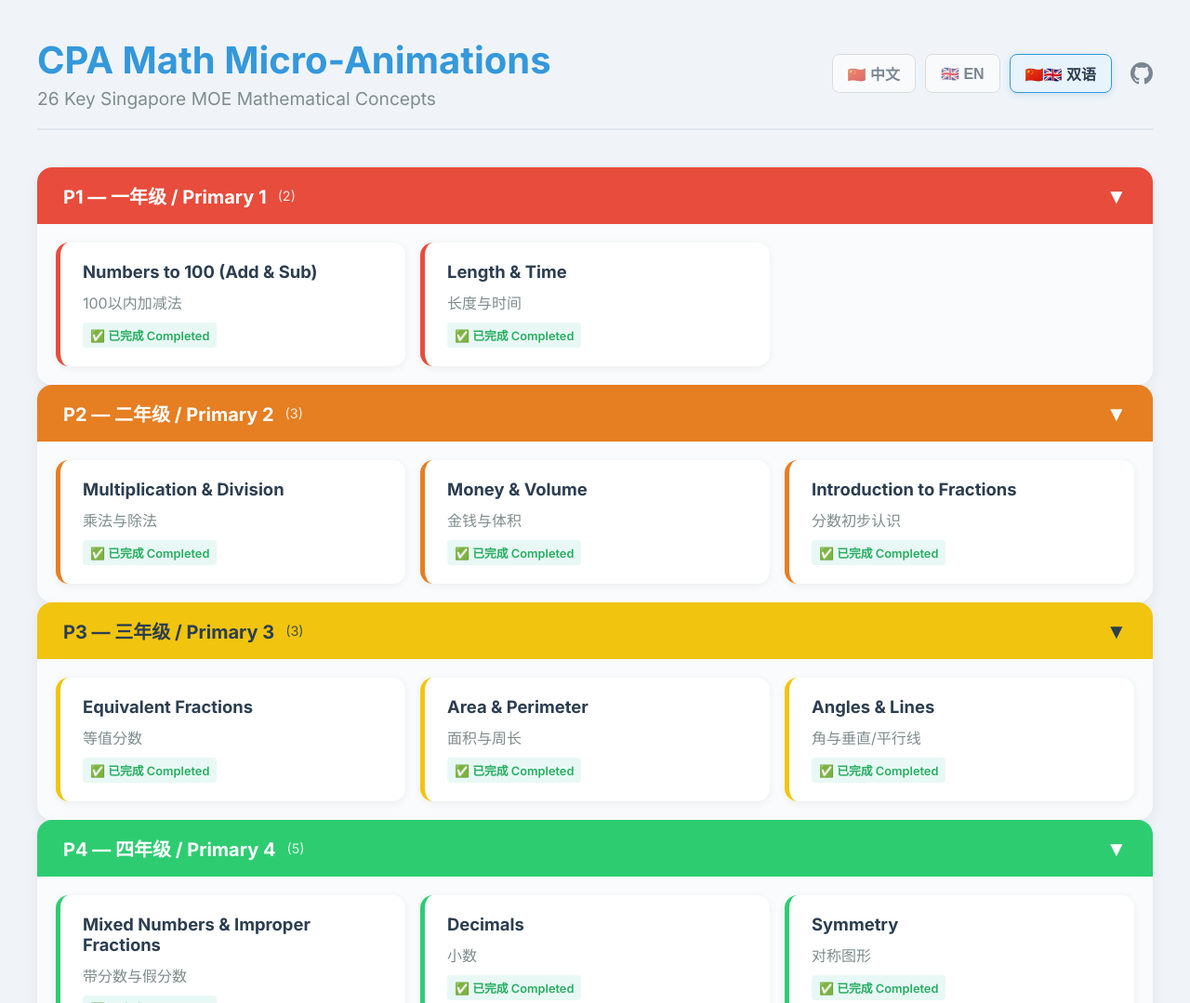
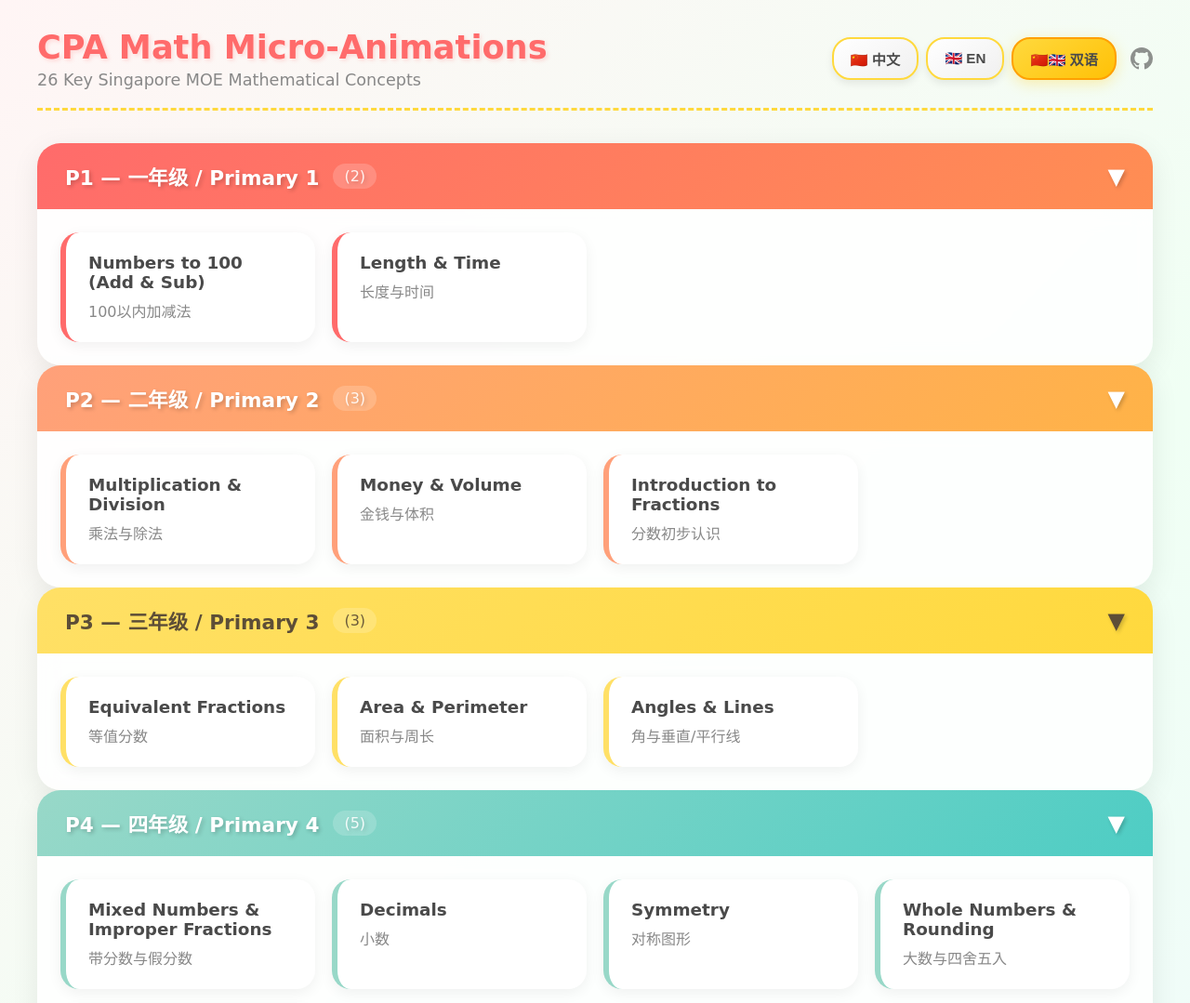
Before and after one commit to sageskr/psle_sg, a website: page code/index.html in a window 1280 px wide. Shown: the top 1079 px of the page at 93% size. Drawn offline with Linux system fonts and the light colour scheme.

Commit message:
change style

```diff
--- a/code/script.js
+++ b/code/script.js
@@ -92,16 +92,7 @@ document.addEventListener("DOMContentLoaded", () => {
             items.forEach(item => {
                 const card = document.createElement('a');
                 card.className = `card ${item.level.toLowerCase()}`;
-                if (item.done) {
-                    card.href = item.link;
-                } else {
-                    card.href = '#';
-                    card.style.opacity = '0.5';
-                }
-
-                const statusBadge = item.done
-                    ? `<div class="status-badge done">${currentLang === 'cn' ? '✅ 已完成' : currentLang === 'en' ? '✅ Completed' : '✅ 已完成 Completed'}</div>`
-                    : `<div class="status-badge">⏳ 待生成 Pending</div>`;
+                card.href = item.link;
 
                 let titleHTML = '';
                 if (currentLang === 'en') {
@@ -112,7 +103,7 @@ document.addEventListener("DOMContentLoaded", () => {
                     titleHTML = `<div class="card-title-en">${item.en}</div><div class="card-title-cn">${item.cn}</div>`;
                 }
 
-                card.innerHTML = `${titleHTML}${statusBadge}`;
+                card.innerHTML = titleHTML;
                 cardsEl.appendChild(card);
             });
 
--- a/code/style.css
+++ b/code/style.css
@@ -1,18 +1,17 @@
 :root {
-    --primary: #3498db;
-    --secondary: #e74c3c;
-    --bg-color: #f0f4f8;
-    --card-bg: #ffffff;
-    --text-dark: #2c3e50;
-    --text-light: #7f8c8d;
+    --primary: #FF6B6B;
+    --secondary: #4ECDC4;
+    --bg-color: #FFF5F5;
+    --card-bg: #FFFFFF;
+    --text-dark: #4A4A4A;
+    --text-light: #888888;
 
-    /* Grade colors */
-    --color-p1: #e74c3c;
-    --color-p2: #e67e22;
-    --color-p3: #f1c40f;
-    --color-p4: #2ecc71;
-    --color-p5: #3498db;
-    --color-p6: #9b59b6;
+    --color-p1: #FF6B6B;
+    --color-p2: #FFA07A;
+    --color-p3: #FFE066;
+    --color-p4: #98D8C8;
+    --color-p5: #87CEEB;
+    --color-p6: #DDA0DD;
 }
 
 * {
@@ -22,13 +21,14 @@
 }
 
 body {
-    font-family: 'Inter', sans-serif;
-    background-color: var(--bg-color);
+    font-family: 'Comic Neue', 'Nunito', cursive, sans-serif;
+    background: linear-gradient(135deg, #FFF5F5 0%, #F0FFF4 50%, #F0F8FF 100%);
     color: var(--text-dark);
-    padding: 40px;
+    padding: 30px 20px;
     display: flex;
     flex-direction: column;
     align-items: center;
+    min-height: 100vh;
 }
 
 header {
@@ -37,38 +37,40 @@ header {
     display: flex;
     justify-content: space-between;
     align-items: center;
-    margin-bottom: 40px;
+    margin-bottom: 35px;
     padding-bottom: 20px;
-    border-bottom: 2px solid #e0e6ed;
+    border-bottom: 3px dashed #FFD93D;
 }
 
 .header-content h1 {
-    font-size: 2.5rem;
+    font-size: 2.2rem;
     font-weight: 700;
     color: var(--primary);
     margin-bottom: 5px;
+    text-shadow: 2px 2px 4px rgba(255, 107, 107, 0.2);
 }
 
 .header-content p {
-    font-size: 1.2rem;
+    font-size: 1.1rem;
     color: var(--text-light);
+    font-weight: 500;
 }
 
 .header-actions {
     display: flex;
     align-items: center;
-    gap: 20px;
+    gap: 15px;
 }
 
 .lang-toggle {
     display: flex;
-    gap: 10px;
+    gap: 8px;
 }
 
 .github-link {
     color: var(--text-dark);
     opacity: 0.6;
-    transition: all 0.2s;
+    transition: all 0.3s;
     display: flex;
     align-items: center;
 }
@@ -76,27 +78,31 @@ header {
 .github-link:hover {
     opacity: 1;
     color: var(--primary);
-    transform: scale(1.1);
+    transform: scale(1.15) rotate(5deg);
 }
 
 .lang-btn {
-    padding: 8px 16px;
-    font-size: 1rem;
-    font-weight: 600;
+    padding: 10px 18px;
+    font-size: 0.95rem;
+    font-weight: 700;
     color: var(--text-dark);
-    background: white;
-    border: 1px solid #ccc;
-    border-radius: 8px;
+    background: linear-gradient(145deg, #FFFFFF, #F0F0F0);
+    border: 2px solid #FFD93D;
+    border-radius: 20px;
     cursor: pointer;
-    transition: all 0.2s;
-    opacity: 0.6;
+    transition: all 0.3s;
+    box-shadow: 0 4px 8px rgba(0, 0, 0, 0.08);
+}
+
+.lang-btn:hover {
+    transform: translateY(-2px);
+    box-shadow: 0 6px 12px rgba(255, 217, 61, 0.3);
 }
 
 .lang-btn.active {
-    opacity: 1;
-    background-color: #e8f4fd;
-    border-color: var(--primary);
-    box-shadow: 0 2px 8px rgba(52, 152, 219, 0.2);
+    background: linear-gradient(145deg, #FFD93D, #FFC107);
+    border-color: #FFA000;
+    box-shadow: 0 4px 15px rgba(255, 217, 61, 0.4);
 }
 
 main {
@@ -104,150 +110,254 @@ main {
     max-width: 1200px;
     display: flex;
     flex-direction: column;
-    gap: 20px;
+    gap: 25px;
 }
 
-/* ========== Grade Group ========== */
 .grade-group {
-    border-radius: 16px;
+    border-radius: 25px;
     overflow: hidden;
-    box-shadow: 0 4px 15px rgba(0, 0, 0, 0.06);
+    box-shadow: 0 8px 30px rgba(0, 0, 0, 0.08);
+    transition: transform 0.3s;
+}
+
+.grade-group:hover {
+    transform: translateY(-3px);
 }
 
 .grade-header {
     display: flex;
     align-items: center;
     justify-content: space-between;
-    padding: 16px 28px;
+    padding: 20px 30px;
     color: white;
     font-weight: 700;
-    font-size: 1.25rem;
+    font-size: 1.35rem;
     cursor: pointer;
     user-select: none;
-    transition: filter 0.2s;
+    transition: all 0.3s;
+    position: relative;
+}
+
+.grade-header::before {
+    content: '';
+    position: absolute;
+    top: 0;
+    left: 0;
+    right: 0;
+    bottom: 0;
+    opacity: 0;
+    background: linear-gradient(90deg, transparent, rgba(255,255,255,0.2), transparent);
+    transition: opacity 0.3s;
 }
 
 .grade-header:hover {
-    filter: brightness(1.1);
+    transform: scale(1.01);
+}
+
+.grade-header:hover::before {
+    opacity: 1;
 }
 
 .grade-header .grade-title {
     display: flex;
     align-items: center;
-    gap: 12px;
+    gap: 15px;
 }
 
 .grade-header .grade-count {
-    font-size: 0.9rem;
-    font-weight: 400;
-    opacity: 0.85;
+    font-size: 1rem;
+    font-weight: 500;
+    opacity: 0.9;
+    background: rgba(255, 255, 255, 0.2);
+    padding: 4px 12px;
+    border-radius: 20px;
 }
 
 .grade-header .collapse-icon {
-    font-size: 1.4rem;
+    font-size: 1.5rem;
     transition: transform 0.3s ease;
+    text-shadow: 2px 2px 4px rgba(0,0,0,0.2);
 }
 
 .grade-group.collapsed .collapse-icon {
     transform: rotate(-90deg);
 }
 
-/* Grade-specific header colors */
-.grade-header.p1 { background: var(--color-p1); }
-.grade-header.p2 { background: var(--color-p2); }
-.grade-header.p3 { background: var(--color-p3); color: var(--text-dark); }
-.grade-header.p4 { background: var(--color-p4); }
-.grade-header.p5 { background: var(--color-p5); }
-.grade-header.p6 { background: var(--color-p6); }
+.grade-header.p1 {
+    background: linear-gradient(135deg, #FF6B6B, #FF8E53);
+    text-shadow: 2px 2px 4px rgba(0,0,0,0.2);
+}
+.grade-header.p2 {
+    background: linear-gradient(135deg, #FFA07A, #FFB347);
+    text-shadow: 2px 2px 4px rgba(0,0,0,0.2);
+}
+.grade-header.p3 {
+    background: linear-gradient(135deg, #FFE066, #FFD93D);
+    color: #5D4E37;
+}
+.grade-header.p4 {
+    background: linear-gradient(135deg, #98D8C8, #4ECDC4);
+    text-shadow: 2px 2px 4px rgba(0,0,0,0.2);
+}
+.grade-header.p5 {
+    background: linear-gradient(135deg, #87CEEB, #5DADE2);
+    text-shadow: 2px 2px 4px rgba(0,0,0,0.2);
+}
+.grade-header.p6 {
+    background: linear-gradient(135deg, #DDA0DD, #BA55D3);
+    text-shadow: 2px 2px 4px rgba(0,0,0,0.2);
+}
 
-/* ========== Cards Grid ========== */
 .grade-cards {
     display: grid;
-    grid-template-columns: repeat(auto-fill, minmax(280px, 1fr));
-    gap: 16px;
-    padding: 20px;
-    background: rgba(255, 255, 255, 0.6);
-    backdrop-filter: blur(6px);
+    grid-template-columns: repeat(auto-fill, minmax(260px, 1fr));
+    gap: 18px;
+    padding: 25px;
+    background: rgba(255, 255, 255, 0.85);
+    backdrop-filter: blur(10px);
     transition: max-height 0.4s ease, padding 0.4s ease, opacity 0.3s ease;
     overflow: hidden;
 }
 
 .grade-group.collapsed .grade-cards {
     max-height: 0 !important;
-    padding: 0 20px;
+    padding: 0 25px;
     opacity: 0;
 }
 
-/* ========== Card ========== */
 .card {
     background: var(--card-bg);
-    border-radius: 14px;
-    padding: 20px 24px;
+    border-radius: 20px;
+    padding: 22px 24px;
     text-decoration: none;
     color: inherit;
-    box-shadow: 0 2px 10px rgba(0, 0, 0, 0.06);
-    transition: transform 0.2s, box-shadow 0.2s;
+    box-shadow: 0 4px 15px rgba(0, 0, 0, 0.06);
+    transition: all 0.3s;
     display: flex;
     flex-direction: column;
-    gap: 10px;
-    border-left: 5px solid transparent;
+    gap: 8px;
+    border-left: 6px solid transparent;
+    position: relative;
+    overflow: hidden;
+}
+
+.card::before {
+    content: '';
+    position: absolute;
+    top: -50%;
+    right: -50%;
+    width: 100px;
+    height: 100px;
+    border-radius: 50%;
+    opacity: 0;
+    transition: all 0.3s;
 }
 
 .card:hover {
-    transform: translateY(-4px);
-    box-shadow: 0 8px 25px rgba(0, 0, 0, 0.1);
+    transform: translateY(-8px) rotate(1deg);
+    box-shadow: 0 15px 35px rgba(0, 0, 0, 0.12);
 }
 
-.card.p1 { border-left-color: var(--color-p1); }
-.card.p2 { border-left-color: var(--color-p2); }
-.card.p3 { border-left-color: var(--color-p3); }
-.card.p4 { border-left-color: var(--color-p4); }
-.card.p5 { border-left-color: var(--color-p5); }
-.card.p6 { border-left-color: var(--color-p6); }
+.card:hover::before {
+    opacity: 0.1;
+}
+
+.card.p1 {
+    border-left-color: var(--color-p1);
+}
+.card.p1:hover::before {
+    background: var(--color-p1);
+}
+
+.card.p2 {
+    border-left-color: var(--color-p2);
+}
+.card.p2:hover::before {
+    background: var(--color-p2);
+}
+
+.card.p3 {
+    border-left-color: var(--color-p3);
+}
+.card.p3:hover::before {
+    background: var(--color-p3);
+}
+
+.card.p4 {
+    border-left-color: var(--color-p4);
+}
+.card.p4:hover::before {
+    background: var(--color-p4);
+}
+
+.card.p5 {
+    border-left-color: var(--color-p5);
+}
+.card.p5:hover::before {
+    background: var(--color-p5);
+}
+
+.card.p6 {
+    border-left-color: var(--color-p6);
+}
+.card.p6:hover::before {
+    background: var(--color-p6);
+}
 
 .card-title-en {
     font-size: 1.15rem;
     font-weight: 700;
+    color: var(--text-dark);
 }
 
 .card-title-cn {
     font-size: 1rem;
     color: var(--text-light);
+    font-weight: 500;
 }
 
-.status-badge {
-    align-self: flex-start;
-    padding: 4px 8px;
-    font-size: 0.8rem;
-    font-weight: 600;
-    border-radius: 4px;
-    background: #ecf0f1;
-    color: #7f8c8d;
-}
-
-.status-badge.done {
-    background: #e8f8f5;
-    color: #27ae60;
-}
-
-/* ========== Footer ========== */
 footer {
     width: 100%;
     max-width: 1200px;
-    margin-top: 60px;
+    margin-top: 50px;
     padding: 30px 0;
-    border-top: 1px solid #e0e6ed;
+    border-top: 3px dashed #98D8C8;
     text-align: center;
     color: var(--text-light);
     font-size: 0.95rem;
 }
 
 footer a {
-    color: var(--primary);
+    color: var(--secondary);
     text-decoration: none;
     font-weight: 600;
+    transition: color 0.3s;
 }
 
 footer a:hover {
+    color: var(--primary);
     text-decoration: underline;
 }
+
+@media (max-width: 768px) {
+    header {
+        flex-direction: column;
+        gap: 20px;
+        text-align: center;
+    }
+
+    .header-content h1 {
+        font-size: 1.8rem;
+    }
+
+    .grade-header {
+        font-size: 1.15rem;
+        padding: 16px 20px;
+    }
+
+    .grade-cards {
+        grid-template-columns: 1fr;
+        gap: 15px;
+        padding: 20px;
+    }
+}
```
